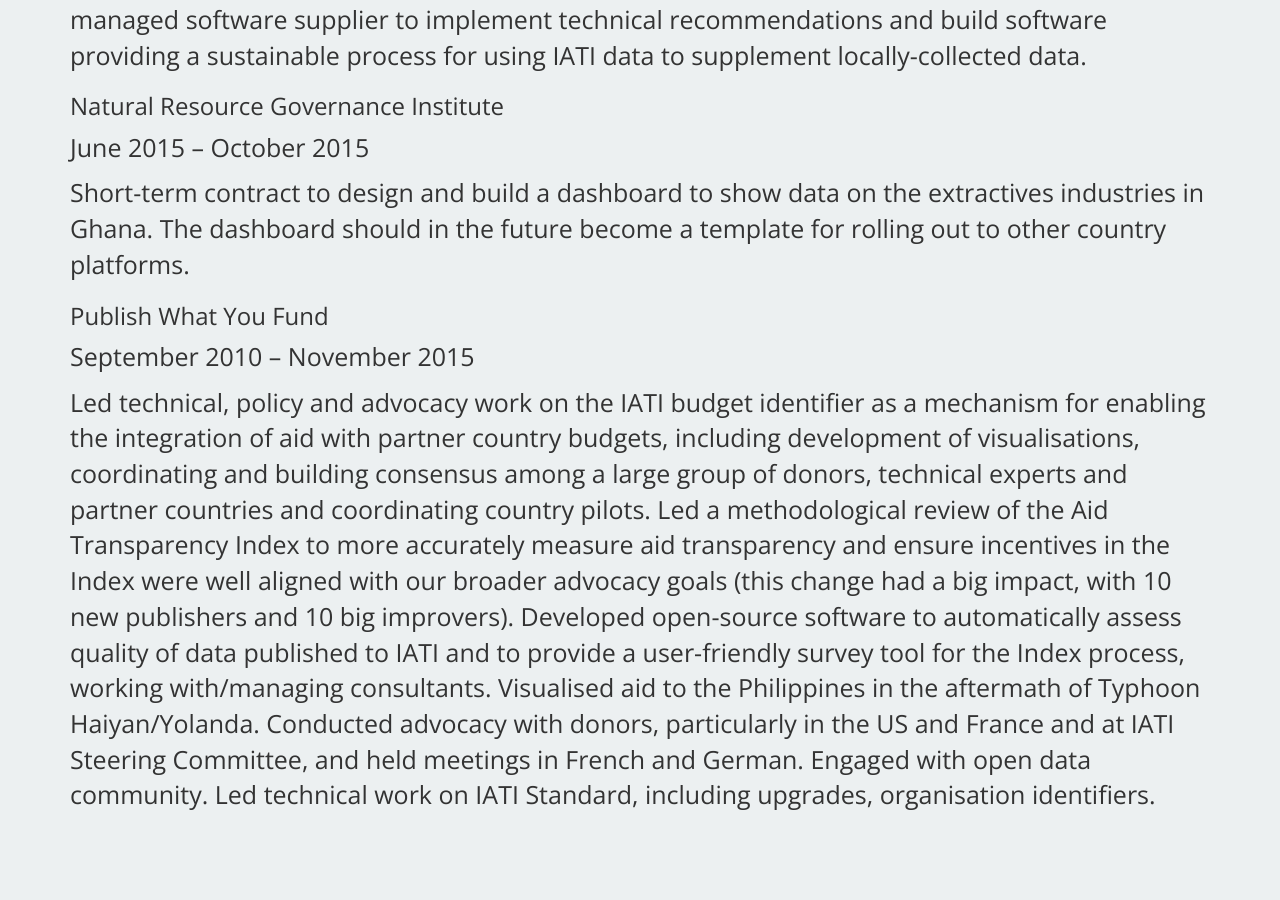
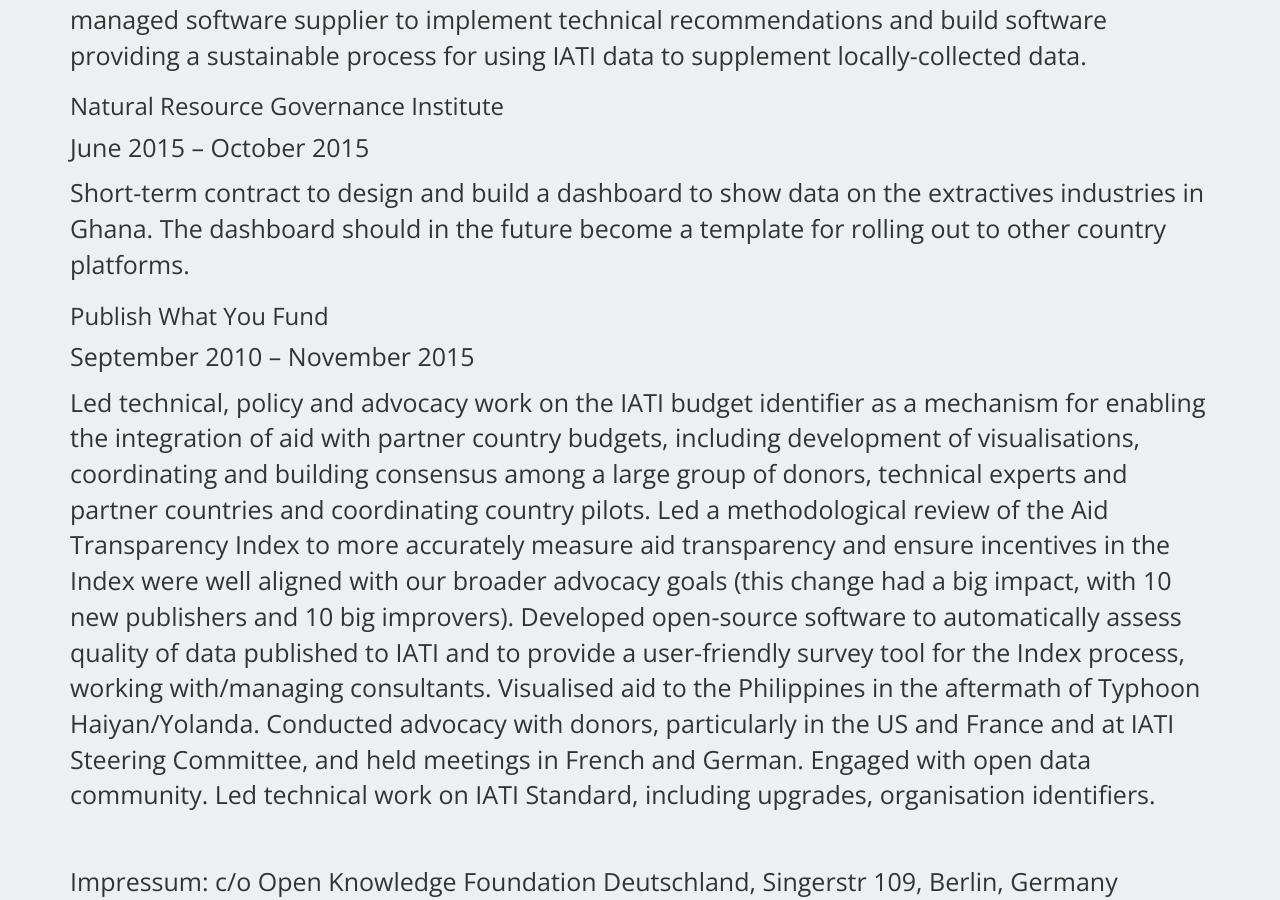
Before and after one commit to markbrough/markbrough.github.com, a Jekyll site: the page built from index.md, in a window 1280 px wide and 900 px high, scrolled down 1262 px. Built offline with Jekyll 4.4.1, drawn with Linux system fonts in a browser that asks for light colours; nearby versions of some CDN libraries; Markdown is read by kramdown in place of the engine named in the settings; before the commit the page ends 2085 px from its top, so only the background shows below that.

Commit message:
Add impressum

```diff
--- a/_includes/footer.html
+++ b/_includes/footer.html
@@ -1,4 +1,15 @@
 </div>
-
+  <script src="/bower_components/jquery/dist/jquery.min.js"></script>
+  <script src="/js/bootstrap.min.js"></script>
+  <hr />
+  <footer>
+    <div class="container">
+      <div class="row">
+        <div class="col-md-12">
+          Impressum: c/o Open Knowledge Foundation Deutschland, Singerstr 109, Berlin, Germany
+        </div>
+      </div>
+    </div>
+  </footer>
   </body>
 </html>
```
